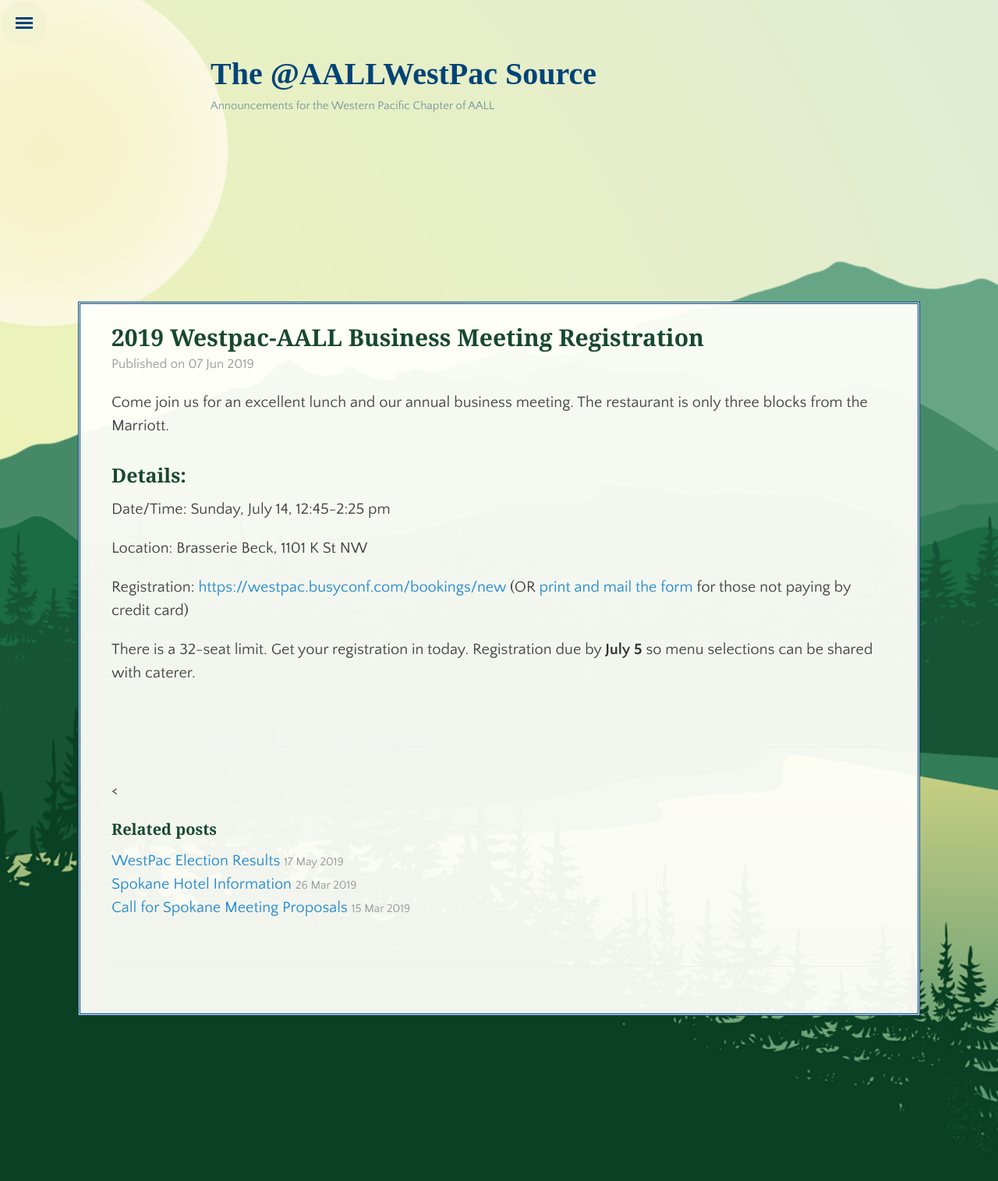
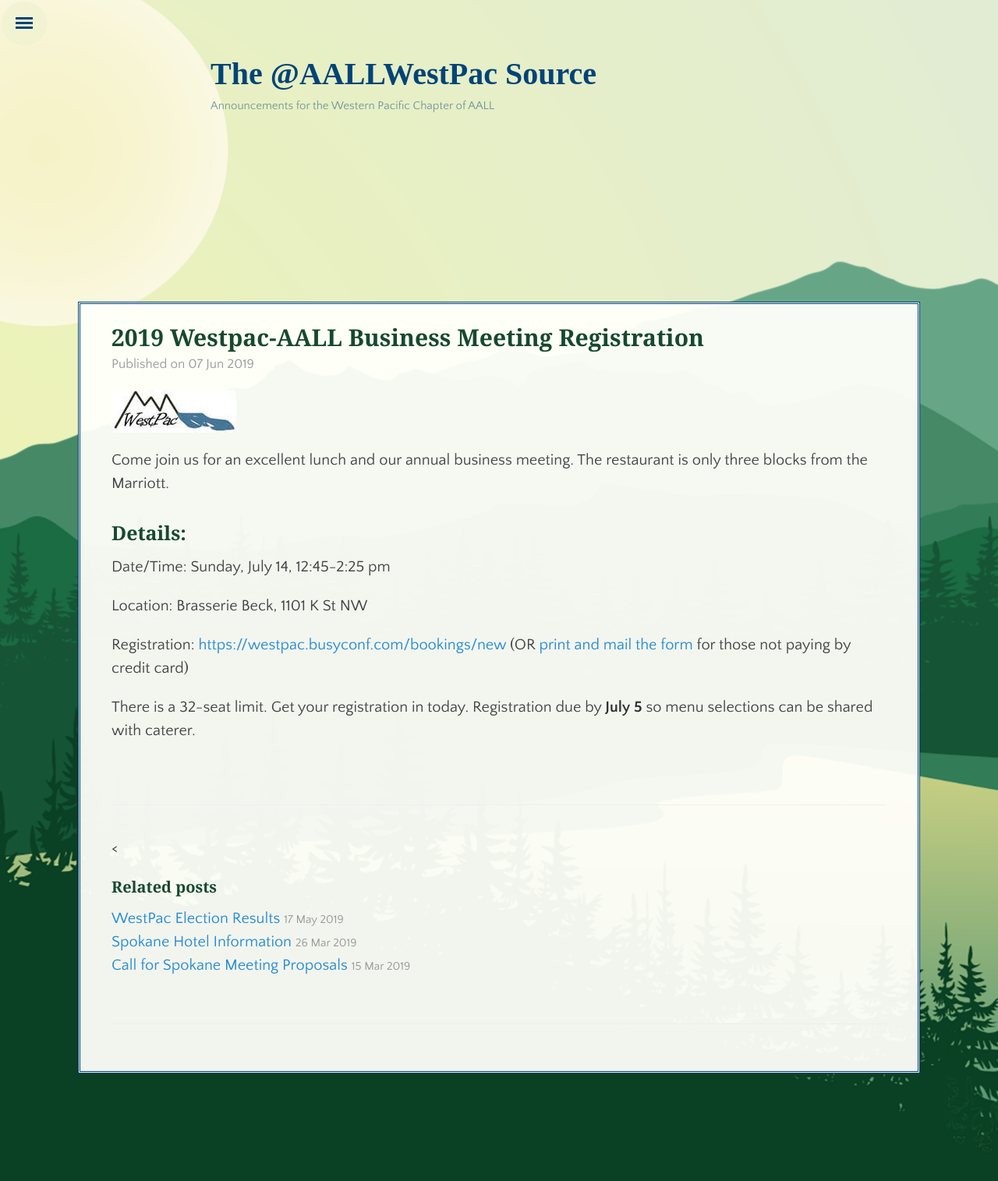
Before and after one commit to aallwestpac/aallwestpac.github.io, a Jekyll site: the page built from _posts/2019-06-07-2019-Westpac-AALL-Business-Meeting-Registration.md, in a window 1280 px wide. Shown: the top 1515 px of the page at 78% size. Built offline with Jekyll 4.4.1, drawn with Linux system fonts in a browser that asks for light colours; some web fonts are replaced.

Commit message:
Update 2019-06-07-2019-Westpac-AALL-Business-Meeting-Registration.md

```diff
--- a/_posts/2019-06-07-2019-Westpac-AALL-Business-Meeting-Registration.md
+++ b/_posts/2019-06-07-2019-Westpac-AALL-Business-Meeting-Registration.md
@@ -6,6 +6,8 @@
 source-id: 1KSo69fldHiZIHM2iUZbkIncJ6A7tLzcM_RYEYeh839E
 published: true
 ---
+![WestPac](https://aallwestpac.github.io/assets/posts/oldwplogo.jpg)
+
 Come join us for an excellent lunch and our annual business meeting. The restaurant is only three blocks from the Marriott.
 
 ### Details:
```
